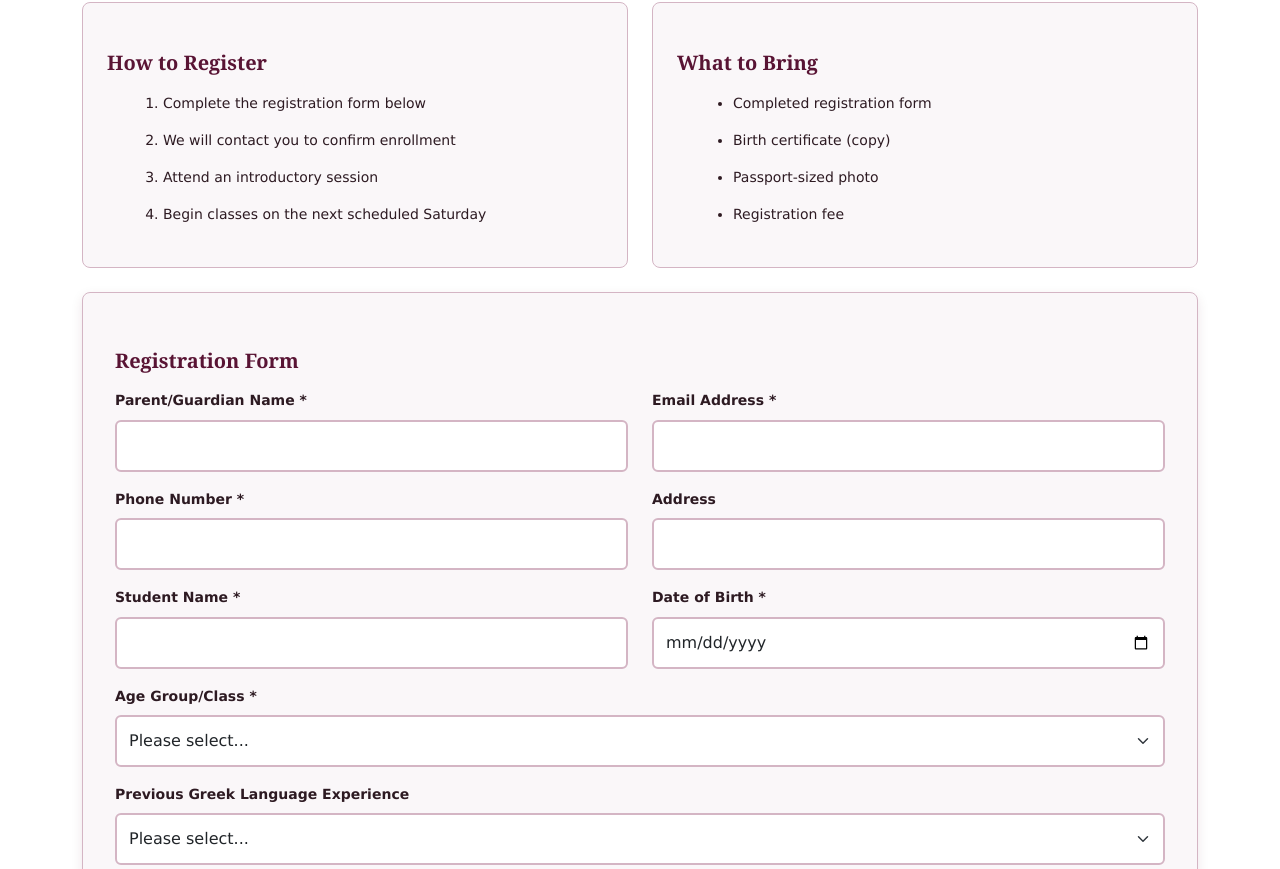
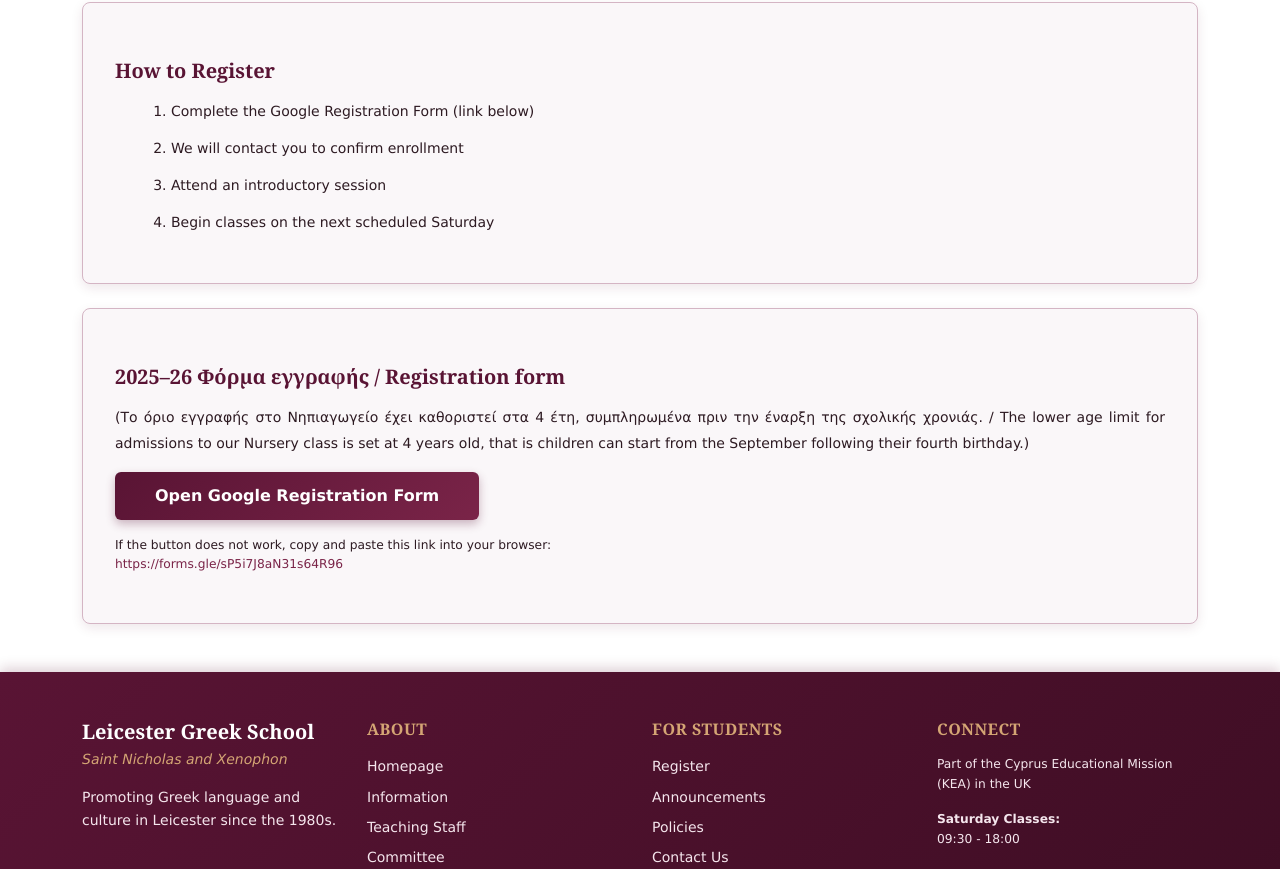
Before and after one commit to Leicester-Greek-School/website, a Vue app: page /register in a window 1280 px wide. Shown: the part 751-1620 px from the top of the page. Built offline with nearby package versions, Linux system fonts and the light colour scheme.

Commit message:
Update the registrations page

```diff
--- a/src/views/Register.vue
+++ b/src/views/Register.vue
@@ -22,98 +22,39 @@
         </div>
       </div>
 
-      <div class="row">
-        <div class="col-md-6">
-          <div class="info-box">
+      <div class="info-section mt-4">
         <h3 class="section-title">How to Register</h3>
         <ol class="registration-steps">
-              <li>Complete the registration form below</li>
+          <li>Complete the Google Registration Form (link below)</li>
           <li>We will contact you to confirm enrollment</li>
           <li>Attend an introductory session</li>
           <li>Begin classes on the next scheduled Saturday</li>
         </ol>
       </div>
+
+      <div class="registration-online mt-4">
+        <h3 class="section-title">2025–26 Φόρμα εγγραφής / Registration form</h3>
+        <p class="text-justify">
+          (Το όριο εγγραφής στο Νηπιαγωγείο έχει καθοριστεί στα 4 έτη, συμπληρωμένα πριν την έναρξη της σχολικής χρονιάς. /
+          Τhe lower age limit for admissions to our Nursery class is set at 4 years old, that is children can start from
+          the September following their fourth birthday.)
+        </p>
+        <div class="d-grid d-sm-inline-flex gap-2">
+          <a
+            href="https://forms.gle/sP5i7J8aN31s64R96"
+            target="_blank"
+            rel="noopener noreferrer"
+            class="btn btn-primary custom-btn"
+            aria-label="Open Google Registration Form in a new tab"
+          >
+            Open Google Registration Form
+          </a>
         </div>
-
-        <div class="col-md-6">
-          <div class="info-box">
-            <h3 class="section-title">What to Bring</h3>
-            <ul class="bring-list">
-              <li>Completed registration form</li>
-              <li>Birth certificate (copy)</li>
-              <li>Passport-sized photo</li>
-              <li>Registration fee</li>
-            </ul>
-          </div>
-        </div>
-      </div>
-
-      <div class="registration-form mt-4">
-        <h3 class="section-title">Registration Form</h3>
-        <form @submit.prevent="handleSubmit" aria-label="Student registration form">
-          <div class="row">
-            <div class="col-md-6 mb-3">
-              <label for="parentName" class="form-label">Parent/Guardian Name *</label>
-              <input type="text" class="form-control custom-input" id="parentName" v-model="form.parentName" required>
-            </div>
-            <div class="col-md-6 mb-3">
-              <label for="email" class="form-label">Email Address *</label>
-              <input type="email" class="form-control custom-input" id="email" v-model="form.email" required>
-            </div>
-          </div>
-
-          <div class="row">
-            <div class="col-md-6 mb-3">
-              <label for="phone" class="form-label">Phone Number *</label>
-              <input type="tel" class="form-control custom-input" id="phone" v-model="form.phone" required>
-            </div>
-            <div class="col-md-6 mb-3">
-              <label for="address" class="form-label">Address</label>
-              <input type="text" class="form-control custom-input" id="address" v-model="form.address">
-            </div>
-          </div>
-
-          <div class="row">
-            <div class="col-md-6 mb-3">
-              <label for="studentName" class="form-label">Student Name *</label>
-              <input type="text" class="form-control custom-input" id="studentName" v-model="form.studentName" required>
-            </div>
-            <div class="col-md-6 mb-3">
-              <label for="dob" class="form-label">Date of Birth *</label>
-              <input type="date" class="form-control custom-input" id="dob" v-model="form.dob" required>
-            </div>
-          </div>
-
-          <div class="mb-3">
-            <label for="ageGroup" class="form-label">Age Group/Class *</label>
-            <select class="form-select custom-input" id="ageGroup" v-model="form.ageGroup" required>
-              <option value="">Please select...</option>
-              <option value="nursery">Nursery (Age 4)</option>
-              <option value="primary">Primary (Ages 5-11)</option>
-              <option value="secondary">Secondary (Ages 11-16)</option>
-              <option value="gcse">GCSE Preparation (Ages 14-16)</option>
-            </select>
-          </div>
-
-          <div class="mb-3">
-            <label for="greekLevel" class="form-label">Previous Greek Language Experience</label>
-            <select class="form-select custom-input" id="greekLevel" v-model="form.greekLevel">
-              <option value="">Please select...</option>
-              <option value="none">No previous experience</option>
-              <option value="beginner">Beginner</option>
-              <option value="intermediate">Intermediate</option>
-              <option value="advanced">Advanced</option>
-              <option value="native">Native speaker</option>
-            </select>
-          </div>
-
-          <div class="mb-3">
-            <label for="message" class="form-label">Additional Information</label>
-            <textarea class="form-control custom-input" id="message" rows="4" v-model="form.message"></textarea>
-          </div>
-
-          <button type="submit" class="btn btn-primary custom-btn">Submit Registration</button>
-        </form>
+        <p class="mt-3 small">
+          If the button does not work, copy and paste this link into your browser:
+          <br>
+          <a href="https://forms.gle/sP5i7J8aN31s64R96" target="_blank" rel="noopener noreferrer">https://forms.gle/sP5i7J8aN31s64R96</a>
+        </p>
       </div>
     </div>
   </div>
@@ -121,38 +62,7 @@
 
 <script>
 export default {
-  data() {
-    return {
-      form: {
-        parentName: '',
-        email: '',
-        phone: '',
-        address: '',
-        studentName: '',
-        dob: '',
-        ageGroup: '',
-        greekLevel: '',
-        message: ''
-      }
-    };
-  },
-  methods: {
-    handleSubmit() {
-      console.log('Registration submitted:', this.form);
-      alert('Thank you for registering! We will contact you shortly to confirm enrollment.');
-      this.form = {
-        parentName: '',
-        email: '',
-        phone: '',
-        address: '',
-        studentName: '',
-        dob: '',
-        ageGroup: '',
-        greekLevel: '',
-        message: ''
-      };
-    }
-  }
+  name: 'Register'
 };
 </script>
 
@@ -253,46 +163,12 @@ export default {
   margin-bottom: 0.75rem;
 }
 
-.bring-list {
-  margin-left: 1.5rem;
-  color: #2d1a22;
-  line-height: 1.8;
-}
-
-.bring-list li {
-  margin-bottom: 0.75rem;
-}
-
-.registration-form {
+.registration-online {
   background-color: #faf7f9;
   padding: 2rem;
   border-radius: 8px;
   box-shadow: 0 4px 12px rgba(89, 20, 52, 0.1);
   border: 1px solid #d4b5c4;
-}
-
-.form-label {
-  color: #2d1a22;
-  font-weight: 600;
-  margin-bottom: 0.5rem;
-}
-
-.custom-input {
-  border: 2px solid #d4b5c4;
-  background-color: #ffffff;
-  transition: all 0.3s ease;
-  padding: 0.75rem;
-}
-
-.custom-input:hover {
-  border-color: #8b3a5d;
-}
-
-.custom-input:focus {
-  border-color: #591434;
-  background-color: #ffffff;
-  box-shadow: 0 0 0 0.3rem rgba(89, 20, 52, 0.15);
-  outline: none;
 }
 
 .custom-btn {
```
Lines whose indentation alone changed are shown as unchanged.
